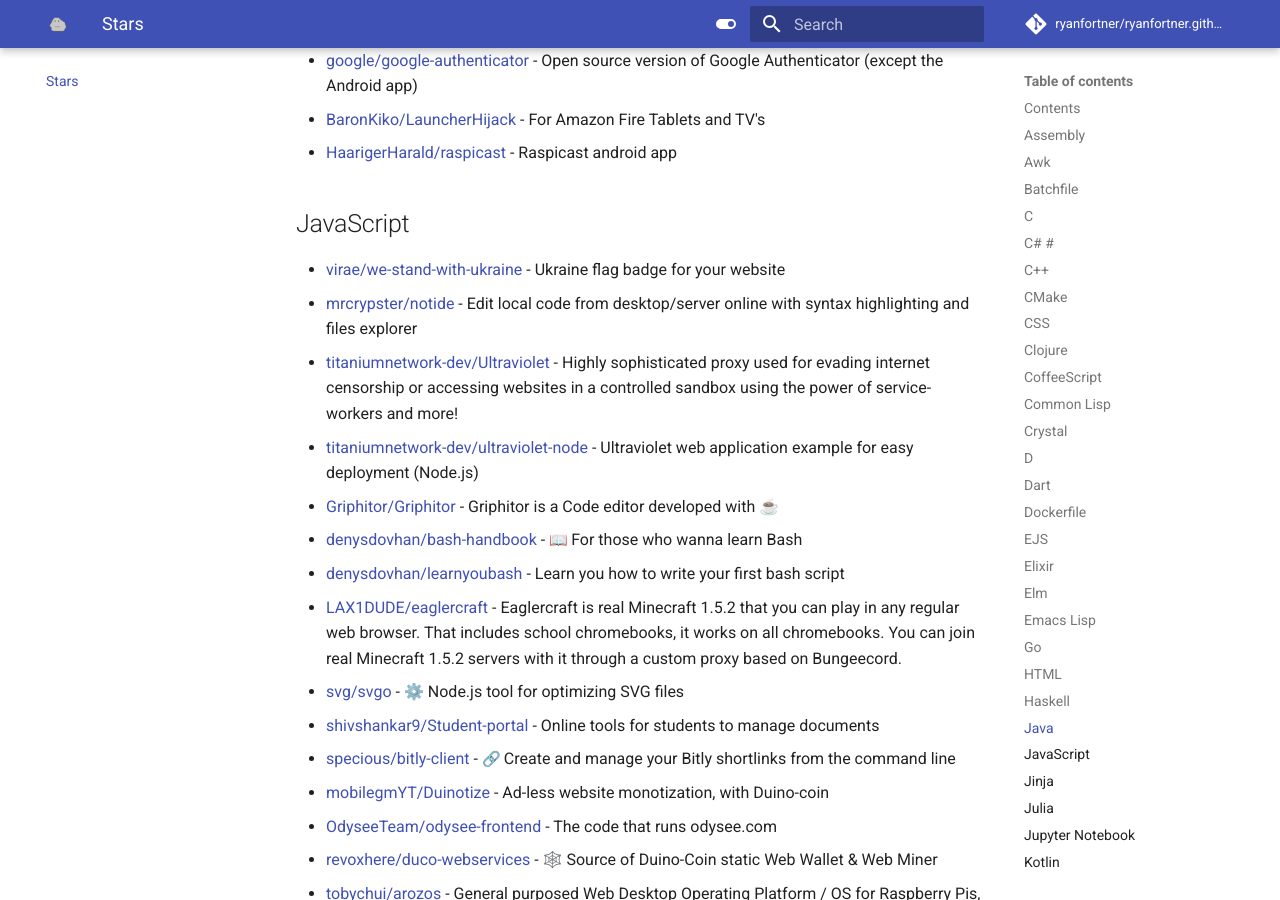
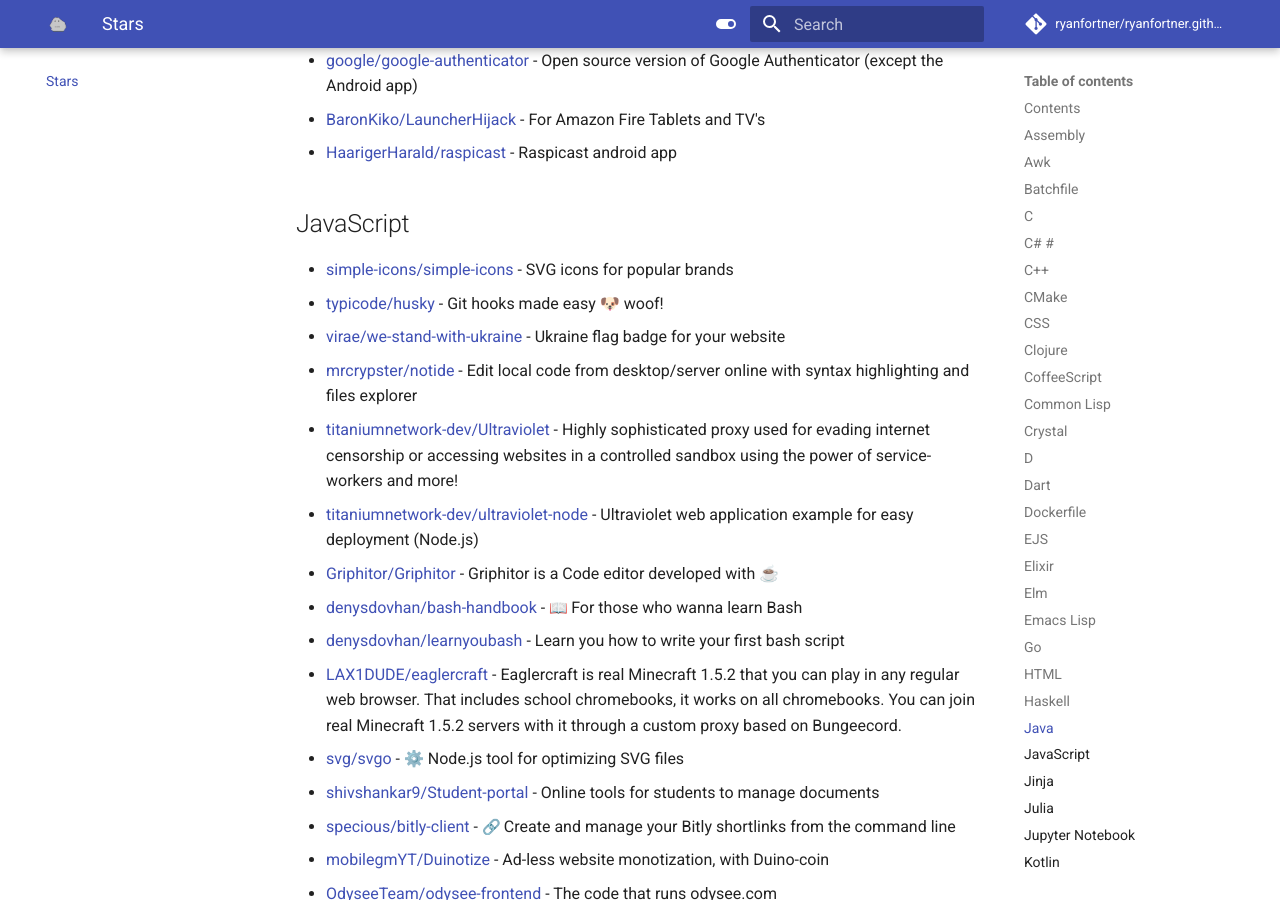
Before and after one commit to ryanfortner/ryanfortner.github.io, an MkDocs documentation site: the page built from docs/stars.md, in a window 1280 px wide and 900 px high, scrolled down 28578 px. Built offline with MkDocs 1.6.1 and Material for MkDocs 9.7.7, drawn with Linux system fonts in a browser that asks for light colours; emoji names are drawn with the system emoji font; comment, search, counter and statistics services are not loaded; some of the changed text lies outside the part shown.

Commit message:
update stars.md

```diff
--- a/docs/stars.md
+++ b/docs/stars.md
@@ -718,6 +718,8 @@
 
 ## JavaScript
 
+- [simple-icons/simple-icons](https://github.com/simple-icons/simple-icons) - SVG icons for popular brands
+- [typicode/husky](https://github.com/typicode/husky) - Git hooks made easy 🐶 woof!
 - [virae/we-stand-with-ukraine](https://github.com/virae/we-stand-with-ukraine) - Ukraine flag badge for your website
 - [mrcrypster/notide](https://github.com/mrcrypster/notide) - Edit local code from desktop/server online with syntax highlighting and files explorer
 - [titaniumnetwork-dev/Ultraviolet](https://github.com/titaniumnetwork-dev/Ultraviolet) - Highly sophisticated proxy used for evading internet censorship or accessing websites in a controlled sandbox using the power of service-workers and more!
@@ -1339,7 +1342,7 @@
 - [ecriminal/Exploit-Discord-Cache-System-PoC](https://github.com/ecriminal/Exploit-Discord-Cache-System-PoC) - 🗄️ Exploit Discord's cache system to remote upload payloads to Discord users machines (possible malware dropper for e.g. targeting specific victims)
 - [lutris/lutris](https://github.com/lutris/lutris) - Lutris desktop client in Python / PyGObject
 - [maoschanz/drawing](https://github.com/maoschanz/drawing) - Simple image editor for Linux
-- [Ulauncher/Ulauncher](https://github.com/Ulauncher/Ulauncher) - Linux Application Launcher
+- [Ulauncher/Ulauncher](https://github.com/Ulauncher/Ulauncher) - Linux Application Launcher 🇺🇦
 - [simos/keyboardlayouteditor](https://github.com/simos/keyboardlayouteditor) - Keyboard Layout Editor
 - [srevinsaju/guiscrcpy](https://github.com/srevinsaju/guiscrcpy) - A full fledged GUI integration for the award winning open-source android screen mirroring system -- scrcpy located on https://github.com/genymobile/scrcpy/ by @rom1v
 - [Jack477/CommanderPi_rockpi](https://github.com/Jack477/CommanderPi_rockpi) -
```
Also changed, not shown: other parts of docs/stars.md (+2 -0 lines).
